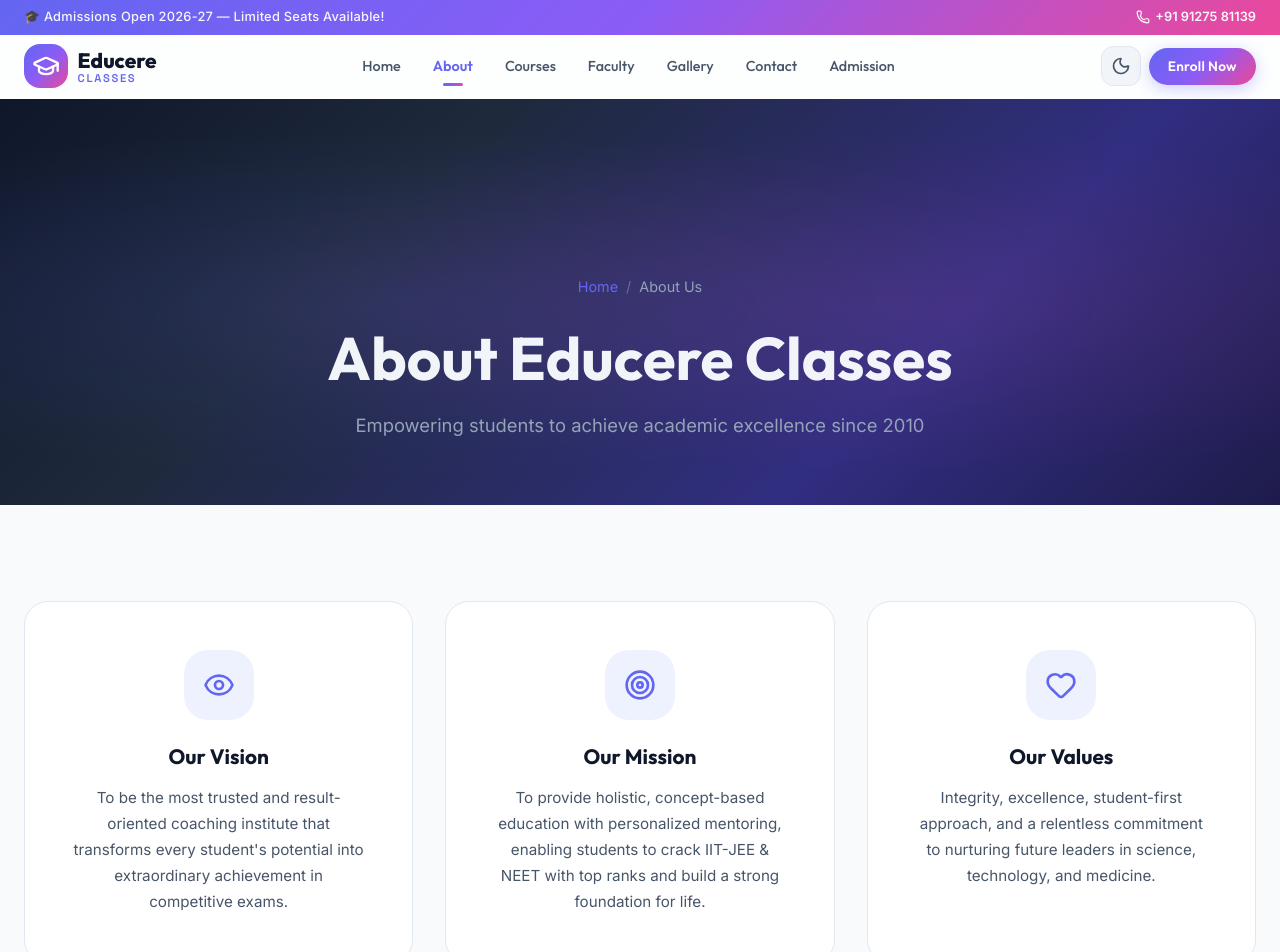
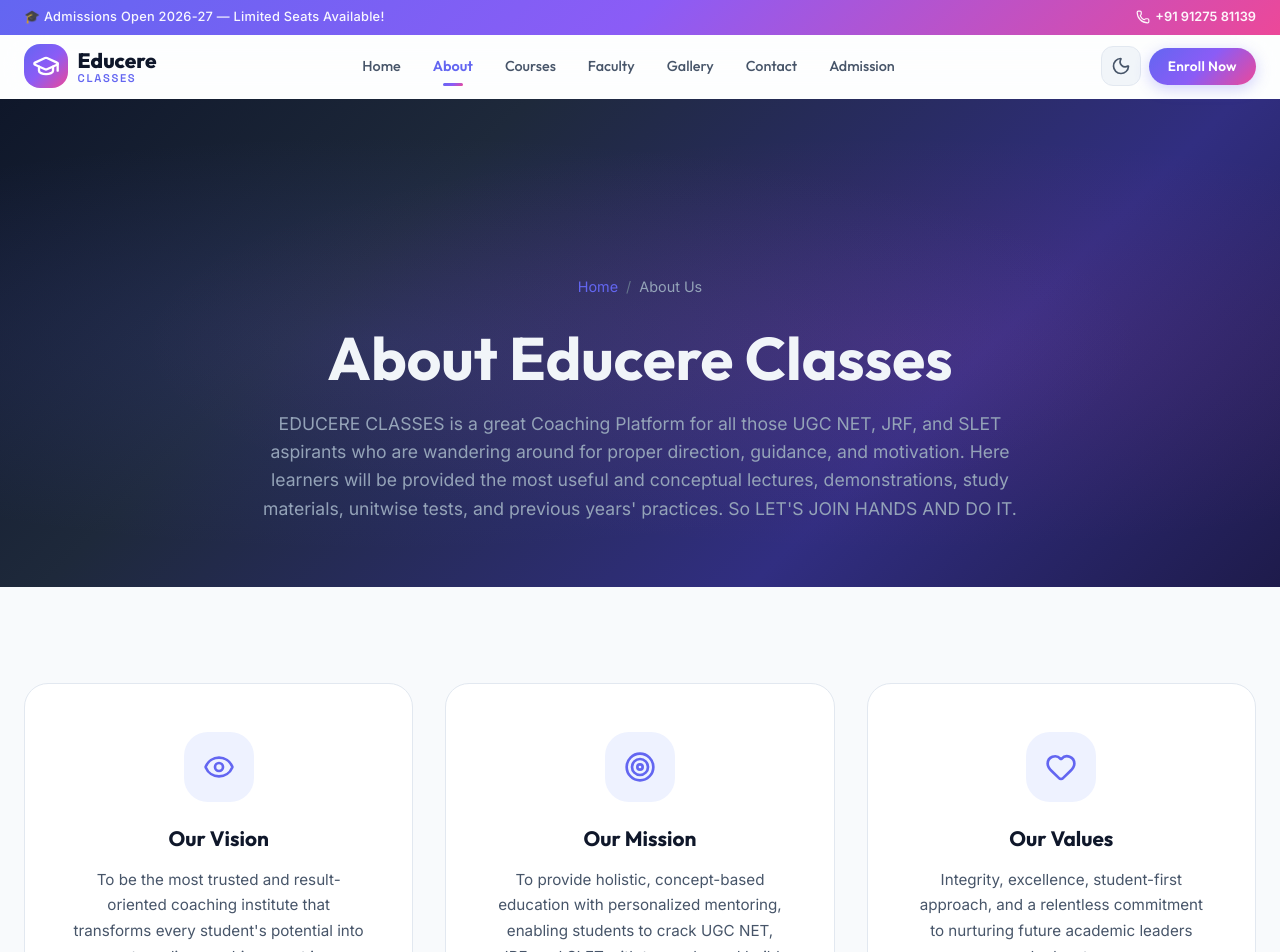
Before and after one commit to PISLIVE/Educere-, a Next.js app: page /about in a window 1280 px wide. Shown: the top 952 px of the page. Built offline with nearby package versions, Linux system fonts and the light colour scheme.

Commit message:
feat: Update site messaging to focus on UGC NET, JRF, and SLET and incorporate Director's message

```diff
--- a/src/app/about/page.tsx
+++ b/src/app/about/page.tsx
@@ -47,7 +47,9 @@ export default function AboutPage() {
             <span>About Us</span>
           </div>
           <h1>About Educere Classes</h1>
-          <p>Empowering students to achieve academic excellence since 2010</p>
+          <p style={{ maxWidth: '800px', margin: '0 auto', fontSize: '1.1rem', lineHeight: '1.6' }}>
+            EDUCERE CLASSES is a great Coaching Platform for all those UGC NET, JRF, and SLET aspirants who are wandering around for proper direction, guidance, and motivation. Here learners will be provided the most useful and conceptual lectures, demonstrations, study materials, unitwise tests, and previous years' practices. So LET'S JOIN HANDS AND DO IT.
+          </p>
         </div>
       </section>
 
@@ -67,14 +69,14 @@ export default function AboutPage() {
                 <Target size={32} />
               </div>
               <h3>Our Mission</h3>
-              <p>To provide holistic, concept-based education with personalized mentoring, enabling students to crack IIT-JEE & NEET with top ranks and build a strong foundation for life.</p>
+              <p>To provide holistic, concept-based education with personalized mentoring, enabling students to crack UGC NET, JRF, and SLET with top ranks and build a strong foundation for their lectureship careers.</p>
             </AnimatedSection>
             <AnimatedSection delay={0.2} className={styles.vmCard}>
               <div className={styles.vmIcon}>
                 <Heart size={32} />
               </div>
               <h3>Our Values</h3>
-              <p>Integrity, excellence, student-first approach, and a relentless commitment to nurturing future leaders in science, technology, and medicine.</p>
+              <p>Integrity, excellence, student-first approach, and a relentless commitment to nurturing future academic leaders and educators.</p>
             </AnimatedSection>
           </div>
         </div>
--- a/src/app/courses/page.tsx
+++ b/src/app/courses/page.tsx
@@ -26,7 +26,7 @@ export default function CoursesPage() {
             <span>Courses</span>
           </div>
           <h1>Our Courses</h1>
-          <p>Expertly designed programs for IIT-JEE, NEET, and foundation level preparation</p>
+          <p>Expertly designed programs for UGC NET, JRF, and SLET preparation</p>
         </div>
       </section>
 
--- a/src/app/layout.tsx
+++ b/src/app/layout.tsx
@@ -6,11 +6,11 @@ import Footer from "@/components/Footer";
 
 export const metadata: Metadata = {
   title: {
-    default: "Educere Classes — Best IIT-JEE & NEET Coaching Institute",
     template: "%s | Educere Classes",
+    default: "Educere Classes — Best UGC NET, JRF & SLET Coaching Institute",
   },
   description:
-    "Educere Classes is a premier coaching institute for IIT-JEE & NEET preparation. Expert faculty, proven results, and personalized attention to help you achieve your dream rank.",
+    "Educere Classes is a premier coaching institute for UGC NET, JRF, and SLET preparation. Expert faculty, proven results, and personalized attention to help you achieve your dream rank.",
   keywords: [
     "IIT JEE coaching",
     "NEET coaching",
@@ -21,9 +21,9 @@ export const metadata: Metadata = {
     "competitive exam coaching",
   ],
   openGraph: {
-    title: "Educere Classes — Best IIT-JEE & NEET Coaching Institute",
+    title: "Educere Classes — Best UGC NET & JRF Coaching Institute",
     description:
-      "Premier coaching institute for IIT-JEE & NEET with expert faculty and proven results.",
+      "Premier coaching institute for UGC NET & JRF with expert faculty and proven results.",
     type: "website",
     locale: "en_IN",
     siteName: "Educere Classes",
--- a/src/components/Footer.tsx
+++ b/src/components/Footer.tsx
@@ -53,7 +53,7 @@ export default function Footer() {
               </div>
             </div>
             <p className={styles.aboutText}>
-              Empowering students to achieve academic excellence since 2010. We specialize in IIT-JEE & NEET preparation with a proven track record of producing top rankers.
+              Empowering students to achieve academic excellence since 2010. We specialize in UGC NET, JRF, and SLET preparation with a proven track record of producing top rankers.
             </p>
             <div className={styles.socialLinks}>
               <a href="#" aria-label="Instagram" className={styles.socialLink}><Camera size={20} /></a>
```
Also changed, not shown: src/app/page.tsx (+5 -6 lines), public/gallery/4.jpeg (deleted).
